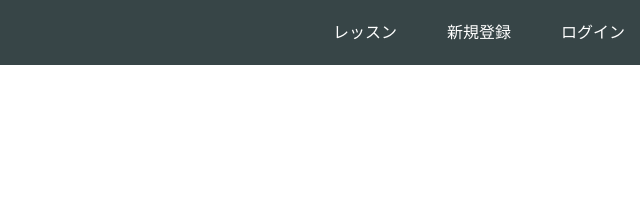
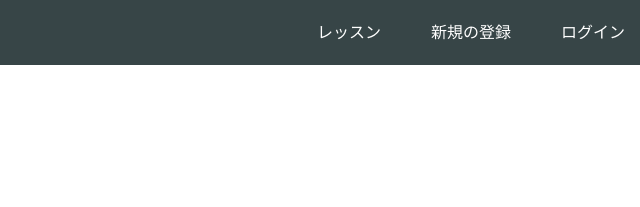
Before and after one commit to kikaigijutu/kikaigijutu.github.io, a plain HTML site: page index.html in a window 1280 px wide. Shown: the top 207 px of the page, 640-1280 px from the left. Drawn offline with Linux system fonts and the light colour scheme.

Commit message:
Update index.html

```diff
--- a/index.html
+++ b/index.html
@@ -16,7 +16,7 @@
       <span class="fa fa-bars menu-icon"></span>
       <div class="header-right">
         <a href="#">レッスン</a>
-        <a href="#">新規登録</a>
+        <a href="#">新規の登録</a>
         <a href="#" class="login">ログイン</a>
       </div>
     </div>
```
